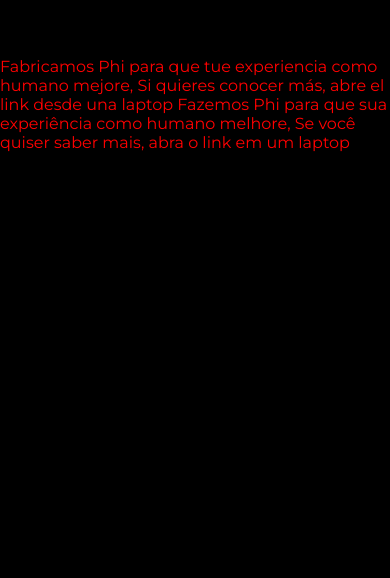
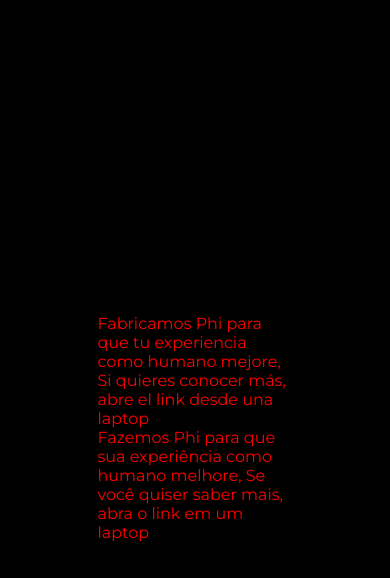
Before and after one commit to CamilaAchuri/phi, a plain HTML site: page docs/index.html in a window 390 px wide. Shown: the part 108-686 px from the top of the page. Drawn offline with nearby package versions, Linux system fonts and the light colour scheme; a script that the page names is missing.

Commit message:
estilo cel

```diff
--- a/docs/index.html
+++ b/docs/index.html
@@ -239,10 +239,10 @@
     </div>
 
     <span class="mensaje">
-        Fabricamos Phi para que tue experiencia como humano mejore,
-        Si quieres conocer más, abre el link desde una laptop </b>
+        Fabricamos Phi para que tu experiencia como humano mejore,
+        Si quieres conocer más, abre el link desde una laptop </br>
 Fazemos Phi para que sua experiência como humano melhore,
-Se você quiser saber mais, abra o link em um laptop
+Se você quiser saber mais, abra o link em um laptop</span>
     </span>
 
     <script src="https://cdnjs.cloudflare.com/ajax/libs/jquery/3.5.1/jquery.min.js"></script>
--- a/docs/static/css/styles.css
+++ b/docs/static/css/styles.css
@@ -342,5 +342,10 @@
 	.mensaje {
 		display: block;
 		color: red;
+		position: absolute;
+    margin: 0 auto;
+    top: 50%;
+    left: 50%;
+    transform: translateX(-50%);
 	}
 }
```
